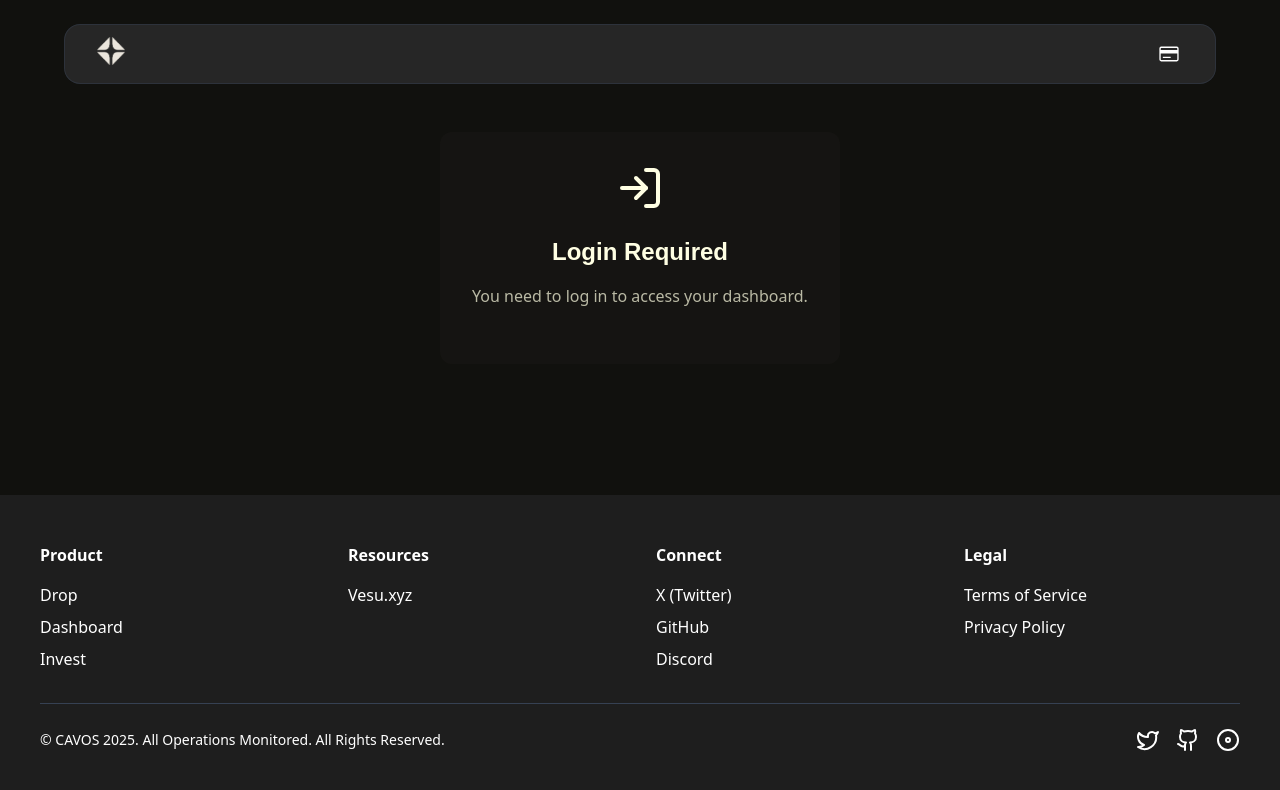
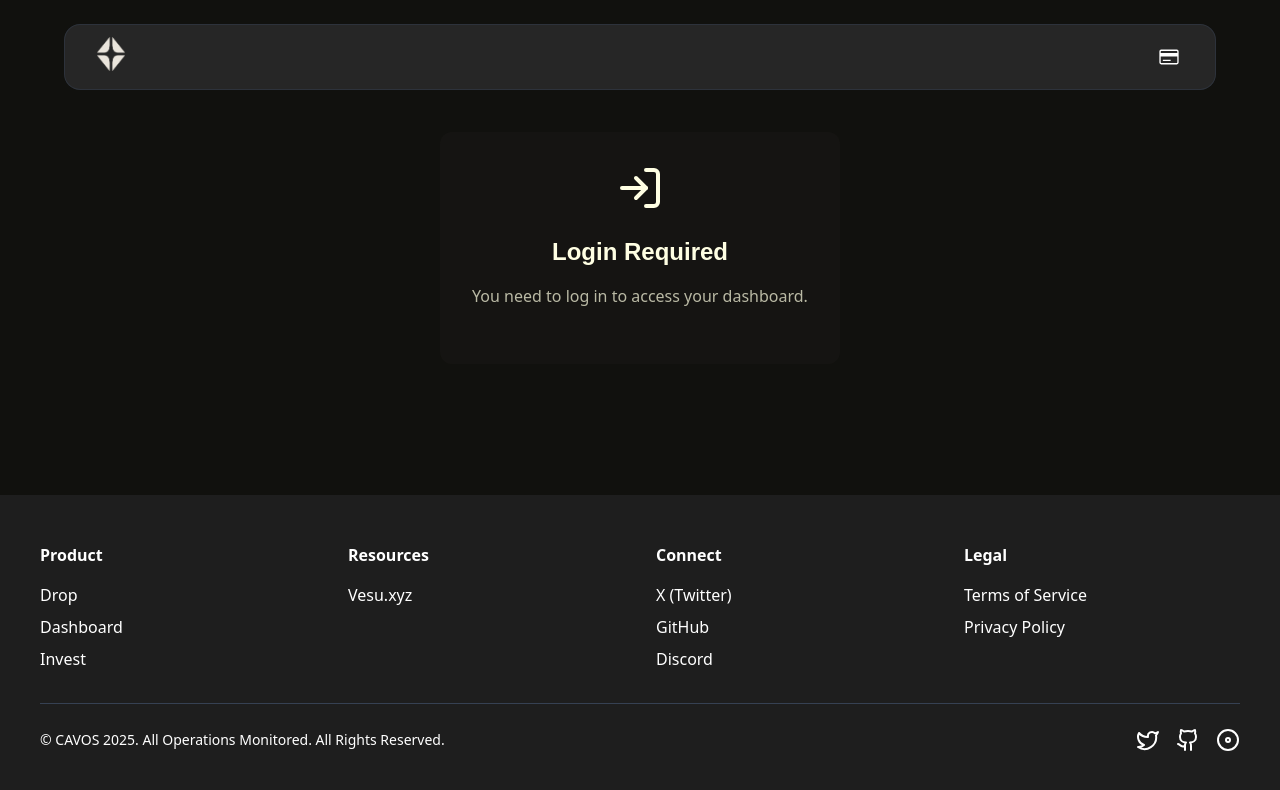
Before and after one commit to cavos-labs/cavos-web, a Next.js app: page /dashboard in a window 1280 px wide. Shown: the top 790 px of the page. Built offline with nearby package versions, Linux system fonts and the light colour scheme; no server answers; a web font is replaced by a local one.

Commit message:
#27 logo resize

```diff
--- a/app/components/Header.tsx
+++ b/app/components/Header.tsx
@@ -35,7 +35,7 @@ function Header() {
 										src="/images/CavosLogo.png"
 										alt="Cavos Logo"
 										width={28}
-										height={28}
+										height={34}
 										className="cursor-pointer"
 									/>
 								</Link>
```
